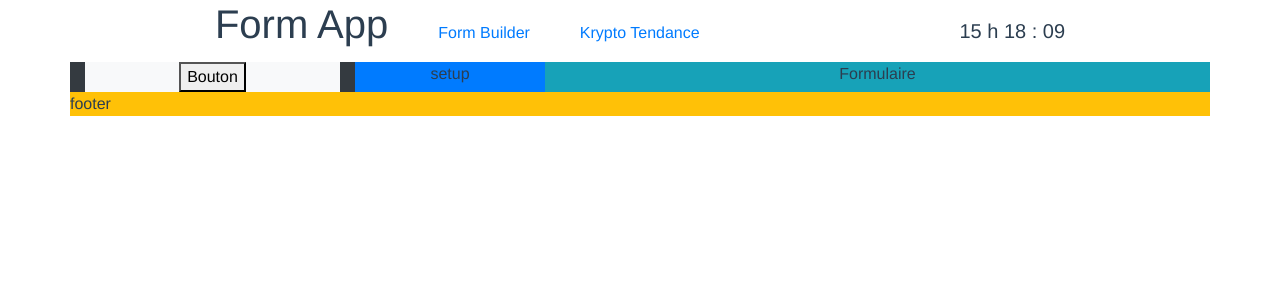
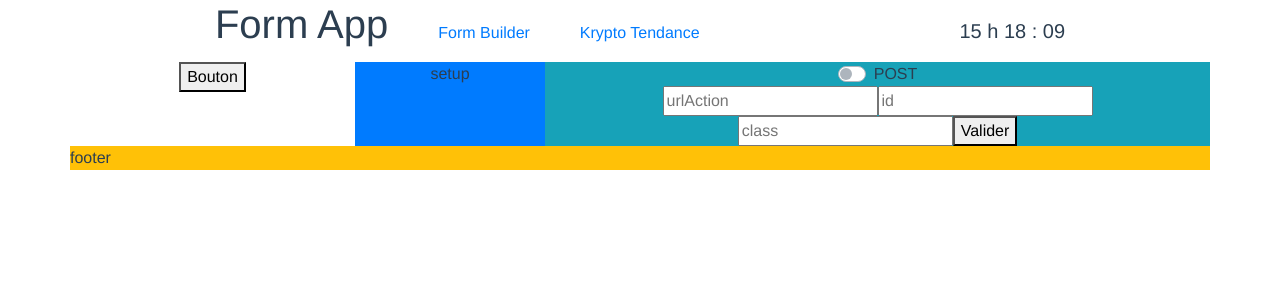
Before and after one commit to tankarasu/form-builder-coding, a Vue app in the folder form-builder/: page / in a window 1280 px wide. Shown: the top 300 px of the page. Built offline with nearby package versions, Linux system fonts and the light colour scheme.

Commit message:
mise en place des attributs recevzant le futur formulaire à afficher

```diff
--- a/form-builder/src/components/FormMainSection.vue
+++ b/form-builder/src/components/FormMainSection.vue
@@ -1,13 +1,30 @@
 <template>
   <div class="bg-info col-7">
     <form>
-      Formulaire
+      <span class="custom-control custom-switch">
+        <input
+          type="checkbox"
+          class="custom-control-input"
+          id="customSwitches"
+        />
+        <label class="custom-control-label" for="customSwitches">POST</label>
+      </span>
+
+      <input placeholder="urlAction" />
+      <input placeholder="id" />
+      <input placeholder="class" />
+      <button>Valider</button>
     </form>
   </div>
 </template>
 
 <script>
-export default { name: "FormMainSection" };
+import { mapState } from "vuex";
+
+export default {
+  name: "FormMainSection",
+  computed: {},
+};
 </script>
 
 <style scoped></style>
--- a/form-builder/src/components/FormSelect.vue
+++ b/form-builder/src/components/FormSelect.vue
@@ -1,6 +1,6 @@
 <template>
-  <div class="bg-dark col-3">
-    <div class="testAdd bg-light" @click="addString">
+  <div class=" col-3">
+    <div class="testAdd" @click="addString">
       <button>Bouton</button>
     </div>
   </div>
--- a/form-builder/src/store/index.js
+++ b/form-builder/src/store/index.js
@@ -16,7 +16,9 @@ export default new Vuex.Store({
     urlGet:
       "https://api.coingecko.com/api/v3/coins/markets?vs_currency=usd&order=market_cap_desc&per_page=20&page=1&sparkline=false",
     kryptoData: {},
-    testData: [],
+    testData: [], // TODO element in Json à renommer
+    containerData: { action: "", method: "", class: "", id: "", type: "form" },
+    submitData: {},
   },
   /** -- Mutations--
    * Enregistrer les mutations sur le store.
```
Also changed, not shown: form-builder/src/components/test.json (added, +13 -0 lines).
